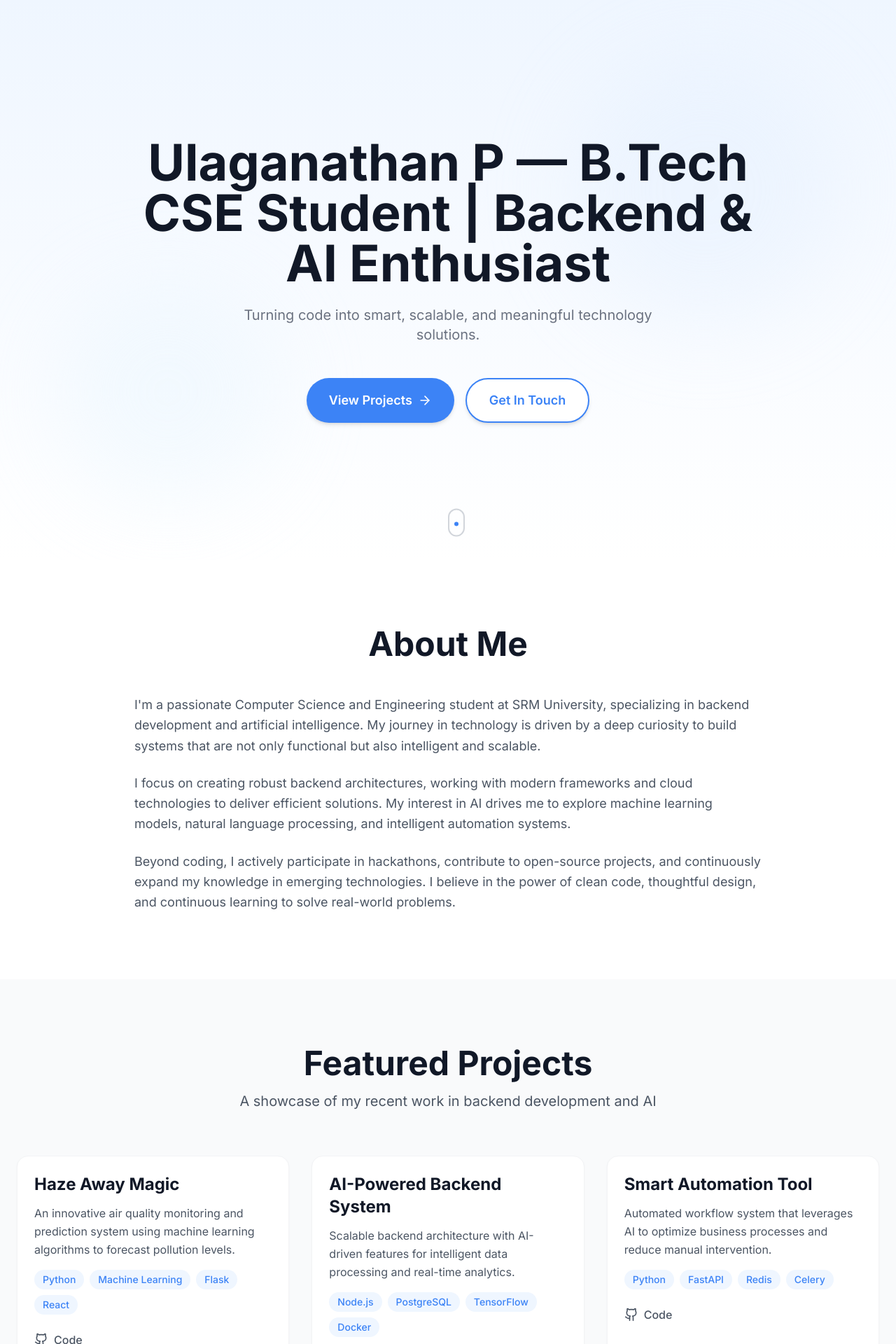
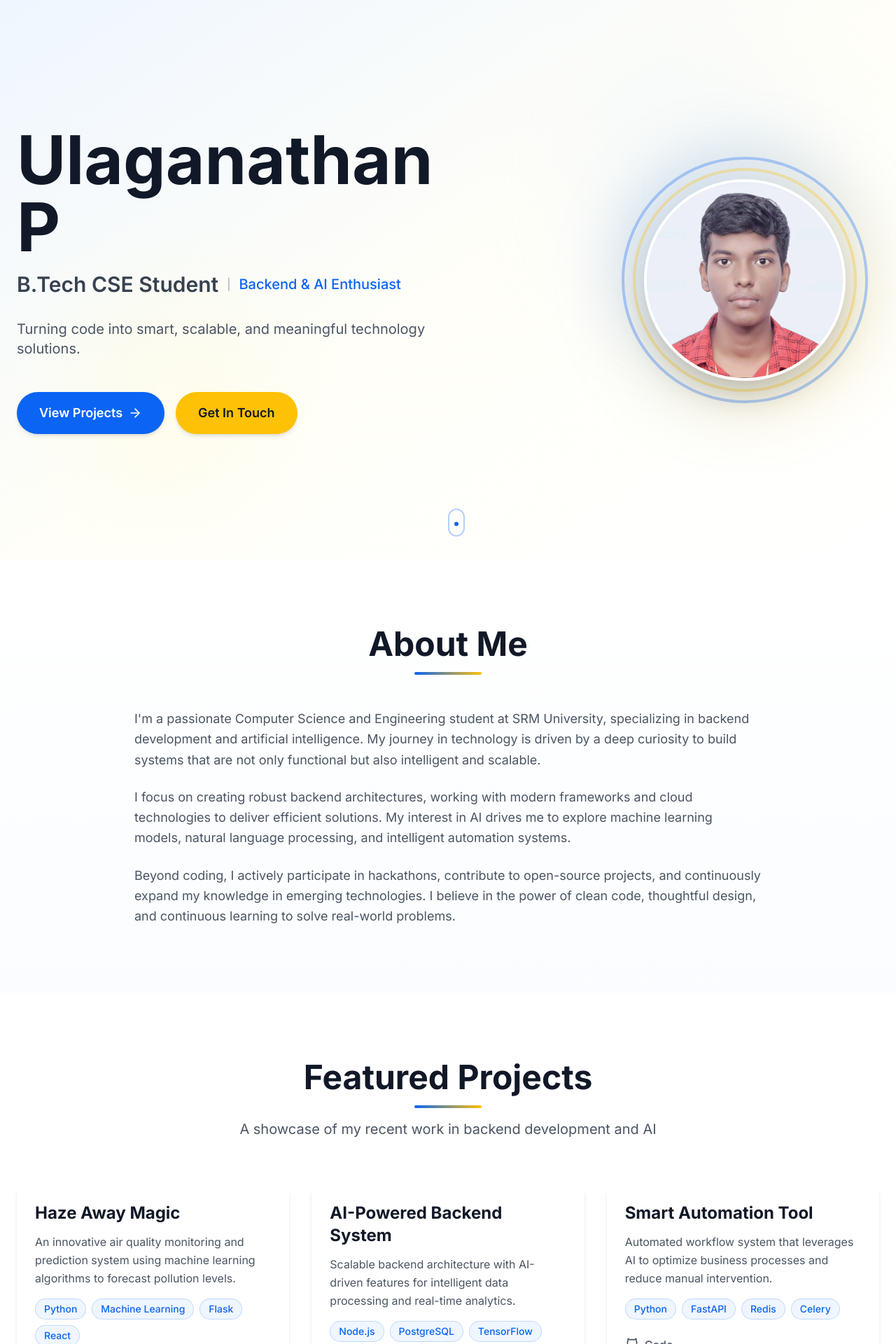
Before and after one commit to ulagu2007/ulagu-folio-srm, a React (Vite) app: page / in a window 1280 px wide. Shown: the top 1920 px of the page at 70% size. Built offline with nearby package versions, Linux system fonts and the light colour scheme; the HTML template or start-up script is replaced by a standard one.

Commit message:
Refactor: Update hero section and page order

```diff
--- a/src/components/AboutSection.tsx
+++ b/src/components/AboutSection.tsx
@@ -7,7 +7,7 @@ const AboutSection = () => {
   const isInView = useInView(ref, { once: true, margin: "-100px" });
 
   return (
-    <section id="about" className="py-24 bg-white" ref={ref}>
+    <section id="about" className="py-24 bg-gradient-to-b from-white to-blue-50/30" ref={ref}>
       <div className="container mx-auto px-6">
         <motion.div
           initial={{ opacity: 0, y: 30 }}
@@ -15,9 +15,10 @@ const AboutSection = () => {
           transition={{ duration: 0.6 }}
           className="max-w-4xl mx-auto"
         >
-          <h2 className="text-4xl md:text-5xl font-bold text-gray-900 mb-12 text-center">
+          <h2 className="text-4xl md:text-5xl font-bold text-gray-900 mb-4 text-center">
             About Me
           </h2>
+          <div className="w-24 h-1 bg-gradient-to-r from-primary to-accent mx-auto mb-12 rounded-full" />
 
           <div className="space-y-6 text-lg text-gray-600 leading-relaxed">
             <motion.p
--- a/src/components/CertificatesSection.tsx
+++ b/src/components/CertificatesSection.tsx
@@ -19,7 +19,7 @@ const CertificatesSection = () => {
 
   return (
     <>
-      <section className="py-24 bg-white" ref={ref}>
+      <section className="py-24 bg-gradient-to-b from-blue-50/30 to-white" ref={ref}>
         <div className="container mx-auto px-6">
           <motion.div
             initial={{ opacity: 0, y: 30 }}
@@ -29,6 +29,7 @@ const CertificatesSection = () => {
             <h2 className="text-4xl md:text-5xl font-bold text-gray-900 mb-4 text-center">
               Certificates & Achievements
             </h2>
+            <div className="w-24 h-1 bg-gradient-to-r from-primary to-accent mx-auto mb-4 rounded-full" />
             <p className="text-xl text-gray-600 mb-16 text-center max-w-2xl mx-auto">
               Recognition of skills and accomplishments
             </p>
@@ -40,7 +41,7 @@ const CertificatesSection = () => {
                   initial={{ opacity: 0, y: 30 }}
                   animate={isInView ? { opacity: 1, y: 0 } : {}}
                   transition={{ delay: index * 0.1, duration: 0.6 }}
-                  className="card-light p-6 cursor-pointer"
+                  className="bg-white rounded-2xl shadow-md border-2 border-transparent hover:border-primary p-6 cursor-pointer transition-all duration-300"
                   onClick={() => setSelectedCert(index)}
                 >
                   <div className="relative mb-4">
--- a/src/components/ContactSection.tsx
+++ b/src/components/ContactSection.tsx
@@ -29,7 +29,7 @@ const ContactSection = () => {
   };
 
   return (
-    <section id="contact" className="py-24 bg-white" ref={ref}>
+    <section id="contact" className="py-24 bg-gradient-to-b from-blue-50/30 to-white" ref={ref}>
       <div className="container mx-auto px-6">
         <motion.div
           initial={{ opacity: 0, y: 30 }}
@@ -40,6 +40,7 @@ const ContactSection = () => {
           <h2 className="text-4xl md:text-5xl font-bold text-gray-900 mb-4 text-center">
             Get In Touch
           </h2>
+          <div className="w-24 h-1 bg-gradient-to-r from-primary to-accent mx-auto mb-4 rounded-full" />
           <p className="text-xl text-gray-600 mb-16 text-center">
             Let's discuss your next project or just say hello
           </p>
--- a/src/components/ECurriculaSection.tsx
+++ b/src/components/ECurriculaSection.tsx
@@ -9,7 +9,7 @@ const ECurriculaSection = () => {
   const isInView = useInView(ref, { once: true, margin: "-100px" });
 
   return (
-    <section className="py-24 bg-gray-50" ref={ref}>
+    <section className="py-24 bg-gradient-to-b from-blue-50/30 to-white" ref={ref}>
       <div className="container mx-auto px-6">
         <motion.div
           initial={{ opacity: 0, y: 30 }}
@@ -19,11 +19,12 @@ const ECurriculaSection = () => {
           <h2 className="text-4xl md:text-5xl font-bold text-gray-900 mb-4 text-center">
             E-Curricula Completion
           </h2>
+          <div className="w-24 h-1 bg-gradient-to-r from-primary to-accent mx-auto mb-4 rounded-full" />
           <p className="text-xl text-gray-600 mb-16 text-center max-w-2xl mx-auto">
             Comprehensive academic progress and achievements
           </p>
 
-          <div className="max-w-4xl mx-auto card-light p-8">
+          <div className="max-w-4xl mx-auto bg-white rounded-2xl shadow-md border-2 border-transparent hover:border-primary p-8 transition-all duration-300">
             <div className="flex items-center justify-center gap-3 mb-6">
               <Award className="w-10 h-10 text-primary" />
               <h3 className="text-2xl font-bold text-gray-900">
@@ -40,7 +41,7 @@ const ECurriculaSection = () => {
             </div>
 
             <div className="text-center">
-              <div className="inline-flex items-center gap-3 px-6 py-3 bg-blue-50 rounded-full">
+              <div className="inline-flex items-center gap-3 px-6 py-3 bg-gradient-to-r from-blue-50 to-yellow-50 border border-primary/20 rounded-full">
                 <Award className="w-6 h-6 text-primary" />
                 <span className="text-lg font-semibold text-gray-900">
                   All 5 Units (20 Sessions) Completed
--- a/src/components/HackerRankSection.tsx
+++ b/src/components/HackerRankSection.tsx
@@ -37,7 +37,7 @@ const HackerRankSection = () => {
 
   return (
     <>
-      <section className="py-24 bg-gray-50" ref={ref}>
+      <section className="py-24 bg-white" ref={ref}>
         <div className="container mx-auto px-6">
           <motion.div
             initial={{ opacity: 0, y: 30 }}
@@ -47,6 +47,7 @@ const HackerRankSection = () => {
             <h2 className="text-4xl md:text-5xl font-bold text-gray-900 mb-4 text-center">
               HackerRank Achievements
             </h2>
+            <div className="w-24 h-1 bg-gradient-to-r from-primary to-accent mx-auto mb-4 rounded-full" />
             <p className="text-xl text-gray-600 mb-16 text-center max-w-2xl mx-auto">
               Problem-solving excellence across various difficulty levels
             </p>
@@ -58,7 +59,7 @@ const HackerRankSection = () => {
                   initial={{ opacity: 0, y: 30 }}
                   animate={isInView ? { opacity: 1, y: 0 } : {}}
                   transition={{ delay: index * 0.1, duration: 0.6 }}
-                  className="card-light p-6"
+                  className="bg-white rounded-2xl shadow-md border-2 border-transparent hover:border-primary p-6 transition-all duration-300"
                 >
                   <div className="flex items-center gap-4 mb-6">
                     <div className="p-3 bg-blue-50 rounded-xl">
--- a/src/components/HeroSection.tsx
+++ b/src/components/HeroSection.tsx
@@ -1,31 +1,44 @@
 import { motion } from "framer-motion";
 import { ArrowRight } from "lucide-react";
+import profilePhoto from "@/assets/profile-photo.jpg";
 
 const HeroSection = () => {
   return (
-    <section className="relative min-h-screen flex items-center justify-center bg-gradient-to-b from-blue-50 to-white overflow-hidden">
+    <section className="relative min-h-screen flex items-center justify-center bg-gradient-to-br from-blue-50 via-yellow-50/30 to-white overflow-hidden">
       {/* Subtle background decoration */}
       <div className="absolute inset-0 overflow-hidden">
-        <div className="absolute top-20 right-20 w-96 h-96 bg-blue-100 rounded-full blur-3xl opacity-30" />
-        <div className="absolute bottom-20 left-20 w-80 h-80 bg-sky-100 rounded-full blur-3xl opacity-30" />
+        <div className="absolute top-20 right-20 w-96 h-96 bg-blue-100 rounded-full blur-3xl opacity-20" />
+        <div className="absolute bottom-20 left-20 w-80 h-80 bg-yellow-100 rounded-full blur-3xl opacity-20" />
       </div>
 
       <div className="container mx-auto px-6 z-10">
-        <div className="max-w-4xl mx-auto text-center">
+        <div className="max-w-7xl mx-auto">
+          <div className="grid lg:grid-cols-2 gap-12 items-center">
+            {/* Left Side - Text Content */}
             <motion.div
-            initial={{ opacity: 0, y: 30 }}
-            animate={{ opacity: 1, y: 0 }}
+              initial={{ opacity: 0, x: -30 }}
+              animate={{ opacity: 1, x: 0 }}
               transition={{ duration: 0.8 }}
             >
-            <h1 className="text-5xl md:text-6xl lg:text-7xl font-bold text-gray-900 mb-6">
-              Ulaganathan P — B.Tech CSE Student | Backend & AI Enthusiast
+              <h1 className="text-6xl md:text-7xl lg:text-8xl font-bold text-gray-900 mb-4">
+                Ulaganathan P
               </h1>
+
+              <div className="flex flex-wrap items-center gap-3 mb-8">
+                <p className="text-2xl md:text-3xl font-semibold text-gray-700">
+                  B.Tech CSE Student
+                </p>
+                <span className="text-gray-400">|</span>
+                <p className="text-lg md:text-xl text-primary font-medium">
+                  Backend & AI Enthusiast
+                </p>
+              </div>
 
               <motion.p
                 initial={{ opacity: 0 }}
                 animate={{ opacity: 1 }}
                 transition={{ delay: 0.3, duration: 0.8 }}
-              className="text-lg md:text-xl text-gray-500 mb-12 max-w-2xl mx-auto"
+                className="text-lg md:text-xl text-gray-600 mb-12 max-w-2xl"
               >
                 Turning code into smart, scalable, and meaningful technology solutions.
               </motion.p>
@@ -34,7 +47,7 @@ const HeroSection = () => {
                 initial={{ opacity: 0, y: 20 }}
                 animate={{ opacity: 1, y: 0 }}
                 transition={{ delay: 0.6, duration: 0.8 }}
-              className="flex flex-wrap gap-4 justify-center"
+                className="flex flex-wrap gap-4"
               >
                 <motion.a
                   href="#projects"
@@ -48,7 +61,7 @@ const HeroSection = () => {
 
                 <motion.a
                   href="#contact"
-                className="inline-flex items-center gap-2 px-8 py-4 bg-white text-primary rounded-full font-semibold text-lg border-2 border-primary hover:bg-blue-50 transition-all shadow-md"
+                  className="inline-flex items-center gap-2 px-8 py-4 bg-accent text-gray-900 rounded-full font-semibold text-lg hover:bg-accent/90 transition-all shadow-md hover:shadow-xl"
                   whileHover={{ scale: 1.05 }}
                   whileTap={{ scale: 0.95 }}
                 >
@@ -56,6 +69,43 @@ const HeroSection = () => {
                 </motion.a>
               </motion.div>
             </motion.div>
+
+            {/* Right Side - Profile Photo */}
+            <motion.div
+              initial={{ opacity: 0, x: 30 }}
+              animate={{ opacity: 1, x: 0 }}
+              transition={{ delay: 0.4, duration: 0.8 }}
+              className="flex justify-center lg:justify-end"
+            >
+              <div className="relative w-80 h-80 lg:w-96 lg:h-96">
+                {/* Decorative rings */}
+                <div className="absolute inset-0 rounded-full bg-gradient-to-br from-primary/20 to-accent/20 blur-2xl" />
+                <motion.div
+                  className="absolute inset-4 rounded-full border-4 border-primary/30"
+                  animate={{ rotate: 360 }}
+                  transition={{ duration: 20, repeat: Infinity, ease: "linear" }}
+                />
+                <motion.div
+                  className="absolute inset-8 rounded-full border-4 border-accent/30"
+                  animate={{ rotate: -360 }}
+                  transition={{ duration: 15, repeat: Infinity, ease: "linear" }}
+                />
+
+                {/* Photo */}
+                <motion.div
+                  className="absolute inset-12 rounded-full overflow-hidden shadow-2xl border-4 border-white"
+                  whileHover={{ scale: 1.05 }}
+                  transition={{ type: "spring", stiffness: 300 }}
+                >
+                  <img
+                    src={profilePhoto}
+                    alt="Ulaganathan P"
+                    className="w-full h-full object-cover"
+                  />
+                </motion.div>
+              </div>
+            </motion.div>
+          </div>
         </div>
       </div>
 
@@ -65,7 +115,7 @@ const HeroSection = () => {
         animate={{ y: [0, 10, 0] }}
         transition={{ duration: 1.5, repeat: Infinity }}
       >
-        <div className="w-6 h-10 border-2 border-gray-300 rounded-full p-1">
+        <div className="w-6 h-10 border-2 border-primary/30 rounded-full p-1">
           <motion.div
             className="w-1.5 h-1.5 bg-primary rounded-full mx-auto"
             animate={{ y: [0, 20, 0] }}
--- a/src/components/PortfolioFooter.tsx
+++ b/src/components/PortfolioFooter.tsx
@@ -2,13 +2,13 @@ import { Heart } from "lucide-react";
 
 const PortfolioFooter = () => {
   return (
-    <footer className="bg-gray-50 border-t border-gray-200 py-8">
+    <footer className="bg-gradient-to-r from-blue-50 to-yellow-50/50 border-t border-primary/10 py-8">
       <div className="container mx-auto px-6">
         <div className="flex flex-col items-center justify-center space-y-4">
-          <p className="text-gray-600 text-center flex items-center gap-2">
-            Made with <Heart className="w-4 h-4 text-red-500 fill-red-500" /> by Ulaganathan P
+          <p className="text-gray-700 text-center flex items-center gap-2 font-medium">
+            Made with <Heart className="w-4 h-4 text-accent fill-accent" /> by Ulaganathan P
           </p>
-          <p className="text-sm text-gray-500">
+          <p className="text-sm text-gray-600">
             © {new Date().getFullYear()} All rights reserved.
           </p>
         </div>
--- a/src/components/ProjectSection.tsx
+++ b/src/components/ProjectSection.tsx
@@ -32,7 +32,7 @@ const ProjectSection = () => {
   const isInView = useInView(ref, { once: true, margin: "-100px" });
 
   return (
-    <section id="projects" className="py-24 bg-gray-50" ref={ref}>
+    <section id="projects" className="py-24 bg-white" ref={ref}>
       <div className="container mx-auto px-6">
         <motion.div
           initial={{ opacity: 0, y: 30 }}
@@ -42,6 +42,7 @@ const ProjectSection = () => {
           <h2 className="text-4xl md:text-5xl font-bold text-gray-900 mb-4 text-center">
             Featured Projects
           </h2>
+          <div className="w-24 h-1 bg-gradient-to-r from-primary to-accent mx-auto mb-4 rounded-full" />
           <p className="text-xl text-gray-600 mb-16 text-center max-w-2xl mx-auto">
             A showcase of my recent work in backend development and AI
           </p>
@@ -53,7 +54,7 @@ const ProjectSection = () => {
                 initial={{ opacity: 0, y: 30 }}
                 animate={isInView ? { opacity: 1, y: 0 } : {}}
                 transition={{ delay: index * 0.1, duration: 0.6 }}
-                className="card-light p-6 group"
+                className="bg-white rounded-2xl shadow-md border-2 border-transparent hover:border-primary p-6 group transition-all duration-300"
               >
                 <h3 className="text-2xl font-bold text-gray-900 mb-3 group-hover:text-primary transition-colors">
                   {project.title}
@@ -67,7 +68,7 @@ const ProjectSection = () => {
                   {project.technologies.map((tech, i) => (
                     <span
                       key={i}
-                      className="px-3 py-1 bg-blue-50 text-primary text-sm rounded-full font-medium"
+                      className="px-3 py-1 bg-blue-50 text-primary text-sm rounded-full font-medium border border-primary/20"
                     >
                       {tech}
                     </span>
--- a/src/index.css
+++ b/src/index.css
@@ -4,7 +4,7 @@
 
 @layer base {
   :root {
-    /* Light theme colors */
+    /* Blue, Yellow, White Professional Theme */
     --background: 0 0% 100%;
     --foreground: 222.2 47.4% 11.2%;
 
@@ -14,7 +14,7 @@
     --popover: 0 0% 100%;
     --popover-foreground: 222.2 47.4% 11.2%;
 
-    --primary: 217 91% 60%;
+    --primary: 217 91% 50%;
     --primary-foreground: 0 0% 100%;
 
     --secondary: 210 40% 96.1%;
@@ -23,7 +23,7 @@
     --muted: 210 40% 96.1%;
     --muted-foreground: 215.4 16.3% 46.9%;
 
-    --accent: 210 40% 96.1%;
+    --accent: 45 100% 51%;
     --accent-foreground: 222.2 47.4% 11.2%;
 
     --destructive: 0 100% 50%;
@@ -31,7 +31,7 @@
 
     --border: 214.3 31.8% 91.4%;
     --input: 214.3 31.8% 91.4%;
-    --ring: 217 91% 60%;
+    --ring: 217 91% 50%;
 
     --radius: 0.75rem;
   }
--- a/src/pages/Index.tsx
+++ b/src/pages/Index.tsx
@@ -15,8 +15,8 @@ const Index = () => {
       <AboutSection />
       <ProjectSection />
       <GitHubSection />
+      <CertificatesSection />
       <HackerRankSection />
-      <CertificatesSection />
       <ECurriculaSection />
       <ContactSection />
       <PortfolioFooter />
```
Also changed, not shown: src/components/GitHubSection.tsx (+4 -3 lines). Lines whose indentation alone changed are shown as unchanged.
